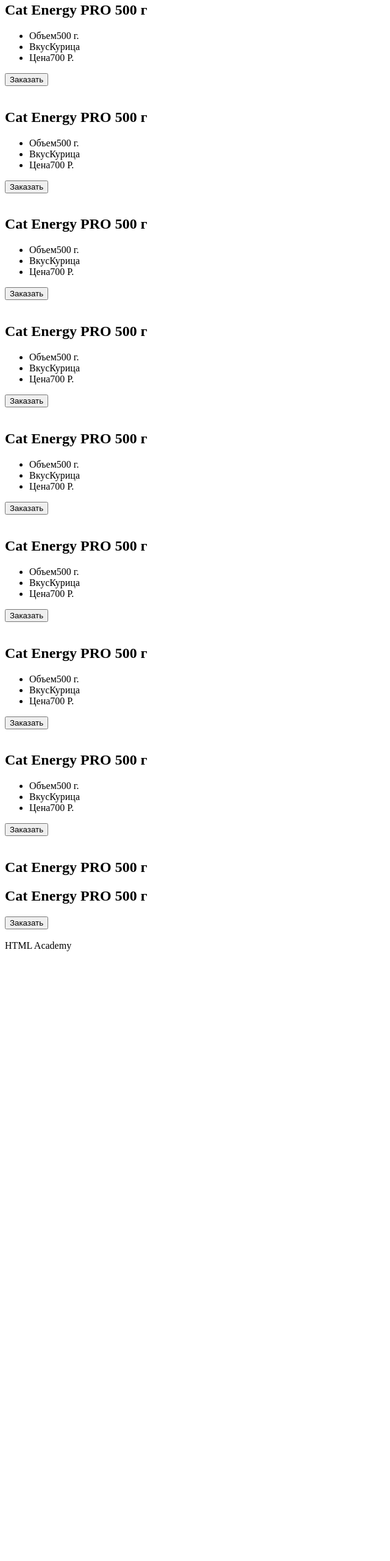
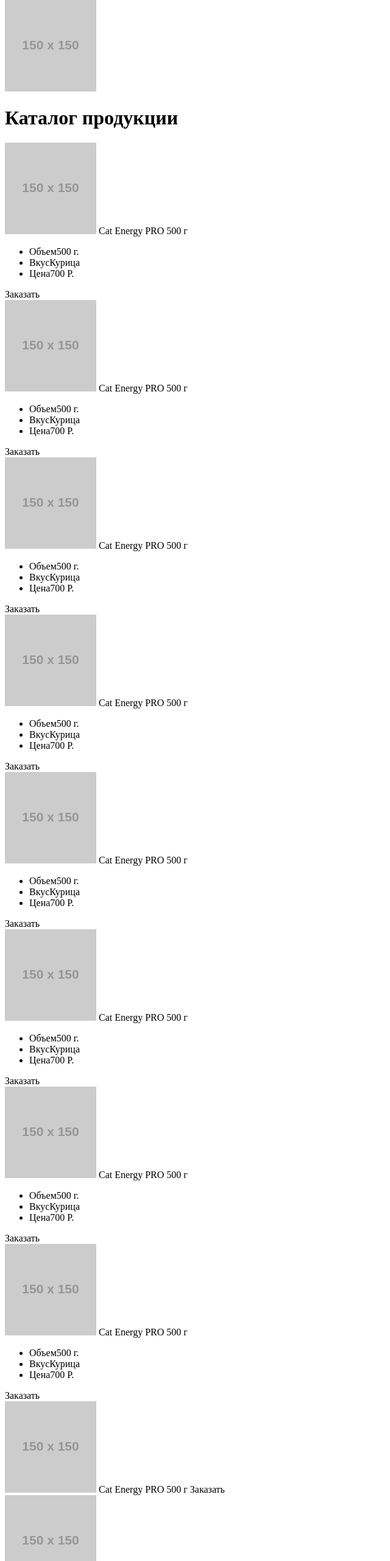
Before and after one commit to wilerus/686409-cat-energy-18, a website: page source/catalog.html in a window 1280 px wide. Shown: the part 180-2740 px from the top of the page at 61% size, without its empty margins (0-640 px from the left). Before the commit the page ends 1748 px from the top, so only its background shows below. Drawn offline with Linux system fonts and the light colour scheme; placeholder pictures from the web are drawn by us.

Commit message:
Small refactoring

```diff
--- a/source/catalog.html
+++ b/source/catalog.html
@@ -6,16 +6,16 @@
   </head>
   <body>
   <header class="cat-header">
-    <img class="cat-header__logo">
+    <img class="cat-header__logo" src="https://via.placeholder.com/150x150" alt="">
     <div class="cat-header__title">CAT ENERGY</div>
-    <button class="cat-header__menu">
-      <img class="cat-header__logo">
-    </button>
+    <a class="cat-header__menu">
+      <img class="cat-header__logo" src="https://via.placeholder.com/150x150" alt="">
+    </a>
   </header>
   <h1>Каталог продукции</h1>
   <article class="catalog-item">
-    <img class="catalog-item__logo">
-    <h2 class="catalog-item__title">Cat Energy PRO 500 г</h2>
+    <img class="catalog-item__logo" src="https://via.placeholder.com/150x150" alt="">
+    <span class="catalog-item__title">Cat Energy PRO 500 г</span>
     <ul class="catalog-item__info">
       <li>
         <span class="catalog-item__info-title">Объем</span><span class="catalog-item__info-text">500 г.</span>
@@ -27,11 +27,11 @@
         <span class="catalog-item__info-title">Цена</span><span class="catalog-item__info-text">700 Р.</span>
       </li>
     </ul>
-    <button class="catalog-item__order-button">Заказать</button>
+    <a class="catalog-item__order-button">Заказать</a>
   </article>
   <article class="catalog-item">
-    <img class="catalog-item__logo">
-    <h2 class="catalog-item__title">Cat Energy PRO 500 г</h2>
+    <img class="catalog-item__logo" src="https://via.placeholder.com/150x150" alt="">
+    <span class="catalog-item__title">Cat Energy PRO 500 г</span>
     <ul class="catalog-item__info">
       <li>
         <span class="catalog-item__info-title">Объем</span><span class="catalog-item__info-text">500 г.</span>
@@ -43,11 +43,11 @@
         <span class="catalog-item__info-title">Цена</span><span class="catalog-item__info-text">700 Р.</span>
       </li>
     </ul>
-    <button class="catalog-item__order-button">Заказать</button>
+    <a class="catalog-item__order-button">Заказать</a>
   </article>
   <article class="catalog-item">
-    <img class="catalog-item__logo">
-    <h2 class="catalog-item__title">Cat Energy PRO 500 г</h2>
+    <img class="catalog-item__logo" src="https://via.placeholder.com/150x150" alt="">
+    <span class="catalog-item__title">Cat Energy PRO 500 г</span>
     <ul class="catalog-item__info">
       <li>
         <span class="catalog-item__info-title">Объем</span><span class="catalog-item__info-text">500 г.</span>
@@ -59,11 +59,11 @@
         <span class="catalog-item__info-title">Цена</span><span class="catalog-item__info-text">700 Р.</span>
       </li>
     </ul>
-    <button class="catalog-item__order-button">Заказать</button>
+    <a class="catalog-item__order-button">Заказать</a>
   </article>
   <article class="catalog-item">
-    <img class="catalog-item__logo">
-    <h2 class="catalog-item__title">Cat Energy PRO 500 г</h2>
+    <img class="catalog-item__logo" src="https://via.placeholder.com/150x150" alt="">
+    <span class="catalog-item__title">Cat Energy PRO 500 г</span>
     <ul class="catalog-item__info">
       <li>
         <span class="catalog-item__info-title">Объем</span><span class="catalog-item__info-text">500 г.</span>
@@ -75,11 +75,11 @@
         <span class="catalog-item__info-title">Цена</span><span class="catalog-item__info-text">700 Р.</span>
       </li>
     </ul>
-    <button class="catalog-item__order-button">Заказать</button>
+    <a class="catalog-item__order-button">Заказать</a>
   </article>
   <article class="catalog-item">
-    <img class="catalog-item__logo">
-    <h2 class="catalog-item__title">Cat Energy PRO 500 г</h2>
+    <img class="catalog-item__logo" src="https://via.placeholder.com/150x150" alt="">
+    <span class="catalog-item__title">Cat Energy PRO 500 г</span>
     <ul class="catalog-item__info">
       <li>
         <span class="catalog-item__info-title">Объем</span><span class="catalog-item__info-text">500 г.</span>
@@ -91,11 +91,11 @@
         <span class="catalog-item__info-title">Цена</span><span class="catalog-item__info-text">700 Р.</span>
       </li>
     </ul>
-    <button class="catalog-item__order-button">Заказать</button>
+    <a class="catalog-item__order-button">Заказать</a>
   </article>
   <article class="catalog-item">
-    <img class="catalog-item__logo">
-    <h2 class="catalog-item__title">Cat Energy PRO 500 г</h2>
+    <img class="catalog-item__logo" src="https://via.placeholder.com/150x150" alt="">
+    <span class="catalog-item__title">Cat Energy PRO 500 г</span>
     <ul class="catalog-item__info">
       <li>
         <span class="catalog-item__info-title">Объем</span><span class="catalog-item__info-text">500 г.</span>
@@ -107,11 +107,11 @@
         <span class="catalog-item__info-title">Цена</span><span class="catalog-item__info-text">700 Р.</span>
       </li>
     </ul>
-    <button class="catalog-item__order-button">Заказать</button>
+    <a class="catalog-item__order-button">Заказать</a>
   </article>
   <article class="catalog-item">
-    <img class="catalog-item__logo">
-    <h2 class="catalog-item__title">Cat Energy PRO 500 г</h2>
+    <img class="catalog-item__logo" src="https://via.placeholder.com/150x150" alt="">
+    <span class="catalog-item__title">Cat Energy PRO 500 г</span>
     <ul class="catalog-item__info">
       <li>
         <span class="catalog-item__info-title">Объем</span><span class="catalog-item__info-text">500 г.</span>
@@ -123,11 +123,11 @@
         <span class="catalog-item__info-title">Цена</span><span class="catalog-item__info-text">700 Р.</span>
       </li>
     </ul>
-    <button class="catalog-item__order-button">Заказать</button>
+    <a class="catalog-item__order-button">Заказать</a>
   </article>
   <article class="catalog-item">
-      <img class="catalog-item__logo">
-      <h2 class="catalog-item__title">Cat Energy PRO 500 г</h2>
+      <img class="catalog-item__logo" src="https://via.placeholder.com/150x150" alt="">
+      <span class="catalog-item__title">Cat Energy PRO 500 г</span>
       <ul class="catalog-item__info">
         <li>
           <span class="catalog-item__info-title">Объем</span><span class="catalog-item__info-text">500 г.</span>
@@ -139,23 +139,22 @@
           <span class="catalog-item__info-title">Цена</span><span class="catalog-item__info-text">700 Р.</span>
         </li>
       </ul>
-      <button class="catalog-item__order-button">Заказать</button>
+      <a class="catalog-item__order-button">Заказать</a>
     </article>
     <article class="catalog-item">
-        <img class="catalog-item__plus">
-        <h2 class="catalog-item__title">Cat Energy PRO 500 г</h2>
-        <h2 class="catalog-item__title">Cat Energy PRO 500 г</h2>
-        <button class="catalog-item__order-button">Заказать</button>
+        <img class="catalog-item__plus" src="https://via.placeholder.com/150x150" alt="">
+        <span class="catalog-item__title">Cat Energy PRO 500 г</span>
+        <a class="catalog-item__order-button">Заказать</a>
     </article>
     <footer class="cat-footer">
-      <img class="cat-footer__logo" src="" alt="">
+      <img class="cat-footer__logo" src="https://via.placeholder.com/150x150" alt="">
       <div class="cat-footer__shared-container">
         <div class="cat-footer__share--vkontakte"></div>
         <div class="cat-footer__share--instagram"></div>
         <div class="cat-footer__share--facebook"></div>
       </div>
       <span class="cat-footer__academy-title">HTML Academy</span>
-      <img class="cat-footer__academy-logo">
+      <img class="cat-footer__academy-logo" src="https://via.placeholder.com/150x150" alt="">
     </footer>
   </body>
 </html>
```
Also changed, not shown: source/form.html (+6 -6 lines), source/index.html (+18 -19 lines).
